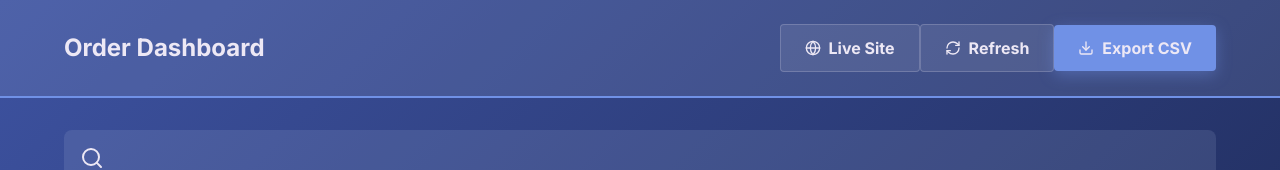
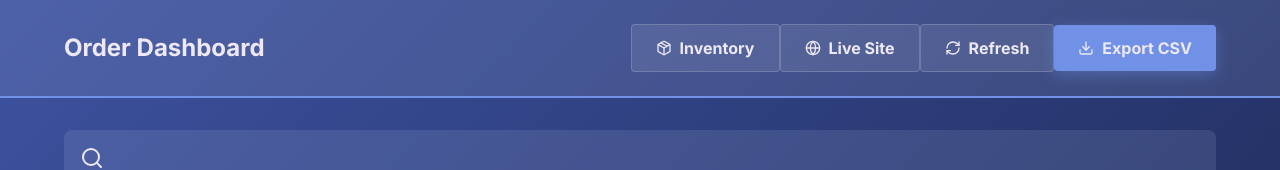
Before and after one commit to ssachinnnaik/sb-construction-material-suppliers, a Next.js app: page /admin in a window 1280 px wide. Shown: the top 170 px of the page. Built offline with nearby package versions, Linux system fonts and the light colour scheme; no server answers.

Commit message:
feat: Add Inventory button to Admin Dashboard

```diff
--- a/app/admin/page.js
+++ b/app/admin/page.js
@@ -1,7 +1,7 @@
 'use client';
 
 import { useState, useEffect } from 'react';
-import { Search, Download, CheckCircle, Circle, RefreshCw, Trash2, Globe } from 'lucide-react';
+import { Search, Download, CheckCircle, Circle, RefreshCw, Trash2, Globe, Package } from 'lucide-react';
 
 export default function AdminPage() {
   const [leads, setLeads] = useState([]);
@@ -108,6 +108,7 @@ export default function AdminPage() {
         <div className="container admin-header-flex">
           <h2 style={{ fontSize: '1.5rem', marginBottom: '0' }}>Order Dashboard</h2>
           <div className="admin-actions">
+            <button className="btn-secondary" onClick={() => window.location.href = '/admin/products'}><Package size={16} /> Inventory</button>
             <button className="btn-secondary" onClick={() => window.location.href = '/'}><Globe size={16} /> Live Site</button>
             <button className="btn-secondary" onClick={fetchLeads}><RefreshCw size={16} /> Refresh</button>
             <button className="btn-primary" onClick={exportCSV}><Download size={16} /> Export CSV</button>
```
